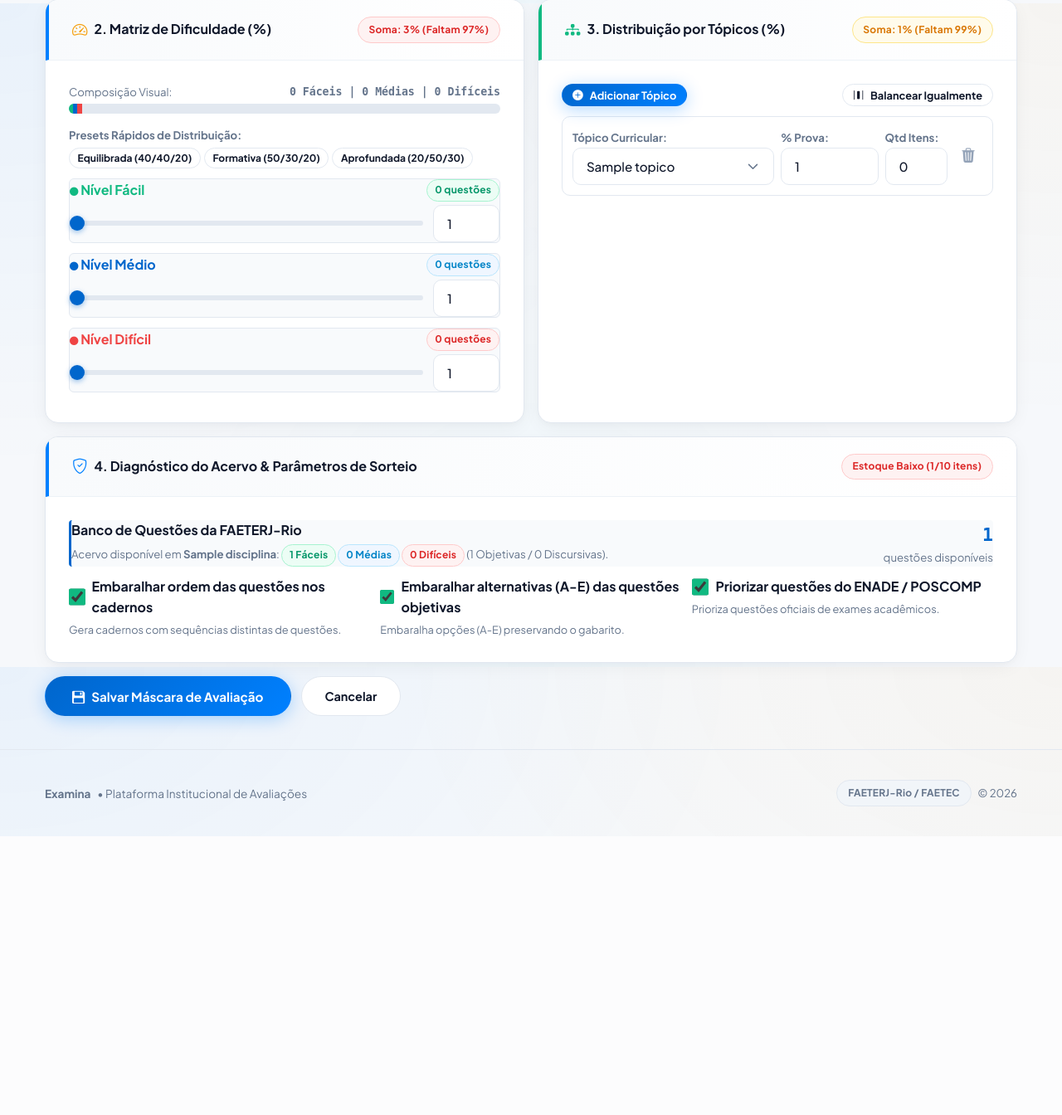
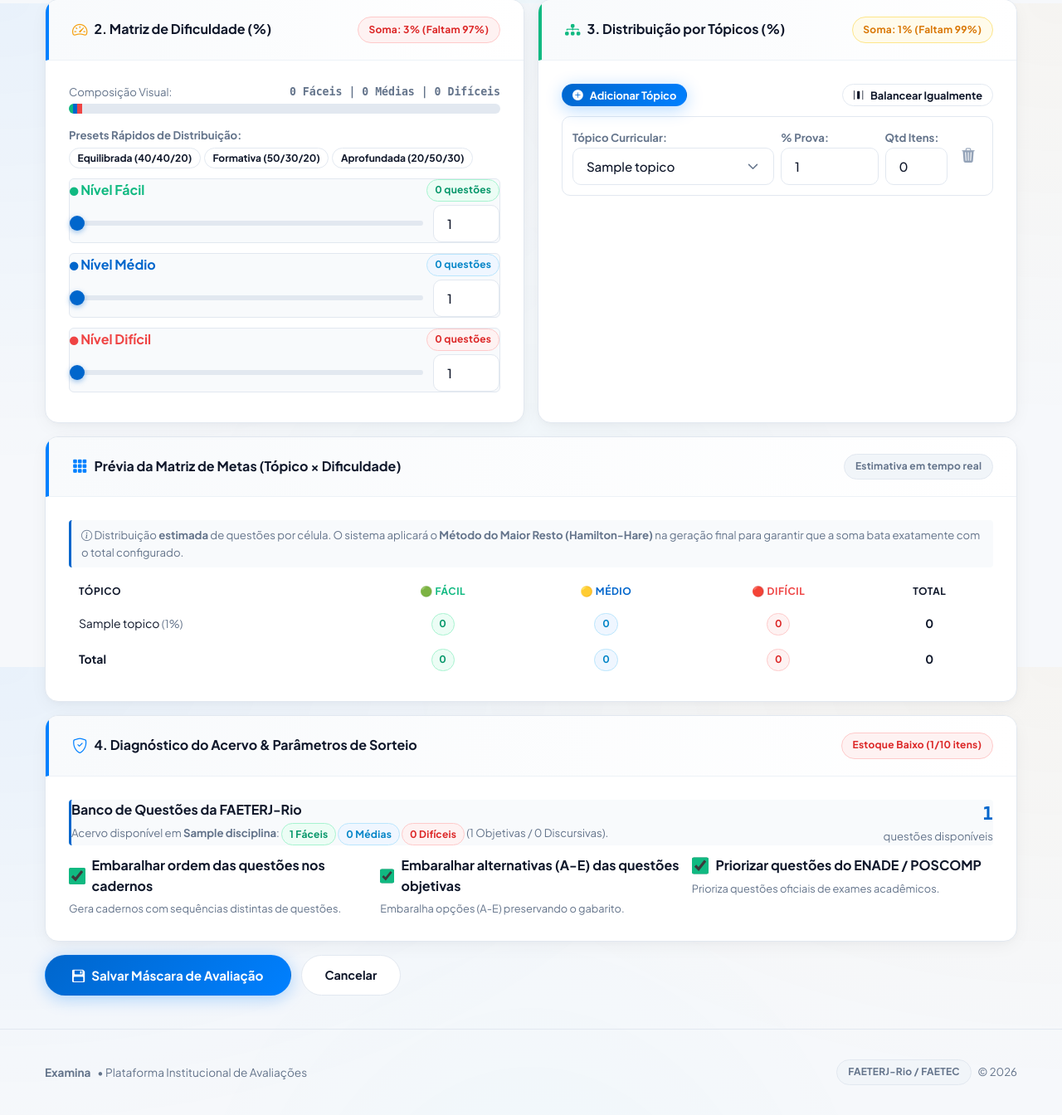
Before and after one commit to yDiegoRosa/Examina, a Django app: page /provas/mascaras/1/editar/ in a window 1280 px wide. Shown: the part 796-2140 px from the top of the page at 83% size. Before the commit the page ends 1804 px from the top, so only its background shows below. Run offline with Django 5.2, Linux system fonts and the light colour scheme; a user stored in the database is signed in; tables that the repository leaves empty hold one stand-in row (values such as "Sample post"); parts of the project's set-up code (start-up, migrations or seed data) failed here and were passed over; some libraries are stand-ins or nearby versions.

Commit message:
feat: add live Topic × Difficulty matrix preview to mask form

```diff
--- a/provas/templates/provas/mascara_form.html
+++ b/provas/templates/provas/mascara_form.html
@@ -299,6 +299,40 @@
 
   </div>
 
+  <!-- PRÉVIA DA MATRIZ TÓPICO × DIFICULDADE -->
+  <div class="card-surface mb-4" id="card-matriz-previa" style="display:none;">
+    <div class="card-header header-primary">
+      <div class="flex items-center gap-2">
+        <i class="bi bi-grid-3x3-gap-fill" style="font-size: 1.15rem; color: var(--fae-blue-electric);"></i>
+        <span class="font-bold">Prévia da Matriz de Metas (Tópico × Dificuldade)</span>
+      </div>
+      <span class="badge-pill badge-pill-inactive small">Estimativa em tempo real</span>
+    </div>
+    <div class="card-body">
+      <div class="small text-muted mb-3" style="background: #F8FAFC; border-left: 3px solid var(--fae-blue-primary); padding: 8px 12px; border-radius: 4px;">
+        <i class="bi bi-info-circle"></i>
+        Distribuição <strong>estimada</strong> de questões por célula. O sistema aplicará o
+        <strong>Método do Maior Resto (Hamilton-Hare)</strong> na geração final para garantir que
+        a soma bata exatamente com o total configurado.
+      </div>
+      <div style="overflow-x: auto;">
+        <table style="width:100%; border-collapse: collapse; font-size: 0.875rem;">
+          <thead>
+            <tr style="border-bottom: 2px solid var(--color-border);">
+              <th style="text-align:left; padding: 8px 12px; color: var(--color-text-muted); font-size: 0.75rem; text-transform: uppercase; letter-spacing: 0.05em; font-weight: 700;">Tópico</th>
+              <th style="text-align:center; padding: 8px 12px; color: var(--color-success); font-size: 0.75rem; text-transform: uppercase; letter-spacing: 0.05em; font-weight: 700;">🟢 Fácil</th>
+              <th style="text-align:center; padding: 8px 12px; color: var(--fae-blue-primary); font-size: 0.75rem; text-transform: uppercase; letter-spacing: 0.05em; font-weight: 700;">🟡 Médio</th>
+              <th style="text-align:center; padding: 8px 12px; color: var(--color-danger); font-size: 0.75rem; text-transform: uppercase; letter-spacing: 0.05em; font-weight: 700;">🔴 Difícil</th>
+              <th style="text-align:center; padding: 8px 12px; font-size: 0.75rem; text-transform: uppercase; letter-spacing: 0.05em; font-weight: 700;">Total</th>
+            </tr>
+          </thead>
+          <tbody id="matriz-tbody"></tbody>
+          <tfoot id="matriz-tfoot"></tfoot>
+        </table>
+      </div>
+    </div>
+  </div>
+
   <!-- 4. DIAGNÓSTICO DO ACERVO & PARÂMETROS DE SORTEIO -->
   <div class="card-surface mb-4">
     <div class="card-header header-primary">
@@ -479,6 +513,7 @@
         badgeStatusDif.textContent = `Soma: ${soma}% (${soma < 100 ? 'Faltam ' + (100 - soma) + '%' : 'Excede em ' + (soma - 100) + '%'})`;
       }
     }
+    renderMatrizPrevia();
   }
 
   [sliderFacil, sliderMedio, sliderDificil].forEach(function(slider) {
@@ -577,6 +612,76 @@
         badgeTopicos.className = 'badge-pill badge-pill-warning';
         badgeTopicos.textContent = `Soma: ${soma}% (${soma < 100 ? 'Faltam ' + (100 - soma) + '%' : 'Excede ' + (soma - 100) + '%'})`;
       }
+    }
+    renderMatrizPrevia();
+  }
+
+  // ── Prévia da Matriz Tópico × Dificuldade ─────────────────────────────
+  function renderMatrizPrevia() {
+    const cardMatriz = document.getElementById('card-matriz-previa');
+    if (!cardMatriz) return;
+
+    const total = parseInt(totalInput ? totalInput.value : 10, 10) || 10;
+    const f = parseInt(inputFacil ? inputFacil.value : 0, 10) || 0;
+    const m = parseInt(inputMedio ? inputMedio.value : 0, 10) || 0;
+    const d = parseInt(inputDificil ? inputDificil.value : 0, 10) || 0;
+
+    const activeRows = [];
+    document.querySelectorAll('.topico-form-row').forEach(function(row) {
+      if (row.style.display === 'none') return;
+      const deleteCheckbox = row.querySelector('input[type="checkbox"][name$="-DELETE"]');
+      if (deleteCheckbox && deleteCheckbox.checked) return;
+      const select = row.querySelector('.topico-select');
+      const percInput = row.querySelector('.topico-percentual-input');
+      const topicVal = select ? select.value : '';
+      const topicName = (select && select.selectedIndex >= 0) ? select.options[select.selectedIndex].text : '';
+      const pct = parseInt(percInput ? percInput.value : 0, 10) || 0;
+      if (topicVal && pct > 0) {
+        activeRows.push({ nome: topicName, pct: pct });
+      }
+    });
+
+    if (activeRows.length === 0) {
+      cardMatriz.style.display = 'none';
+      return;
+    }
+
+    cardMatriz.style.display = 'block';
+
+    const tbody = document.getElementById('matriz-tbody');
+    const tfoot = document.getElementById('matriz-tfoot');
+    if (!tbody) return;
+
+    tbody.innerHTML = '';
+    let totF = 0, totM = 0, totD = 0, totTotal = 0;
+
+    activeRows.forEach(function(t) {
+      const qtdT = Math.round((t.pct / 100) * total);
+      const qF = Math.round((f / 100) * qtdT);
+      const qM = Math.round((m / 100) * qtdT);
+      const qD = qtdT - qF - qM;
+      totF += qF; totM += qM; totD += qD; totTotal += qtdT;
+
+      const tr = document.createElement('tr');
+      tr.style.borderBottom = '1px solid var(--color-border)';
+      tr.innerHTML =
+        '<td style="padding:8px 12px;">' + t.nome + ' <span class="small text-muted">(' + t.pct + '%)</span></td>' +
+        '<td style="padding:8px 12px; text-align:center;"><span class="badge-pill badge-pill-facil">' + qF + '</span></td>' +
+        '<td style="padding:8px 12px; text-align:center;"><span class="badge-pill badge-pill-medio">' + qM + '</span></td>' +
+        '<td style="padding:8px 12px; text-align:center;"><span class="badge-pill badge-pill-dificil">' + qD + '</span></td>' +
+        '<td style="padding:8px 12px; text-align:center;" class="font-bold">' + qtdT + '</td>';
+      tbody.appendChild(tr);
+    });
+
+    if (tfoot) {
+      tfoot.innerHTML =
+        '<tr style="border-top: 2px solid var(--color-border);">' +
+        '<td style="padding:8px 12px;" class="font-bold text-main">Total</td>' +
+        '<td style="padding:8px 12px; text-align:center;"><span class="badge-pill badge-pill-facil font-bold">' + totF + '</span></td>' +
+        '<td style="padding:8px 12px; text-align:center;"><span class="badge-pill badge-pill-medio font-bold">' + totM + '</span></td>' +
+        '<td style="padding:8px 12px; text-align:center;"><span class="badge-pill badge-pill-dificil font-bold">' + totD + '</span></td>' +
+        '<td style="padding:8px 12px; text-align:center;" class="font-bold">' + totTotal + '</td>' +
+        '</tr>';
     }
   }
 
```
